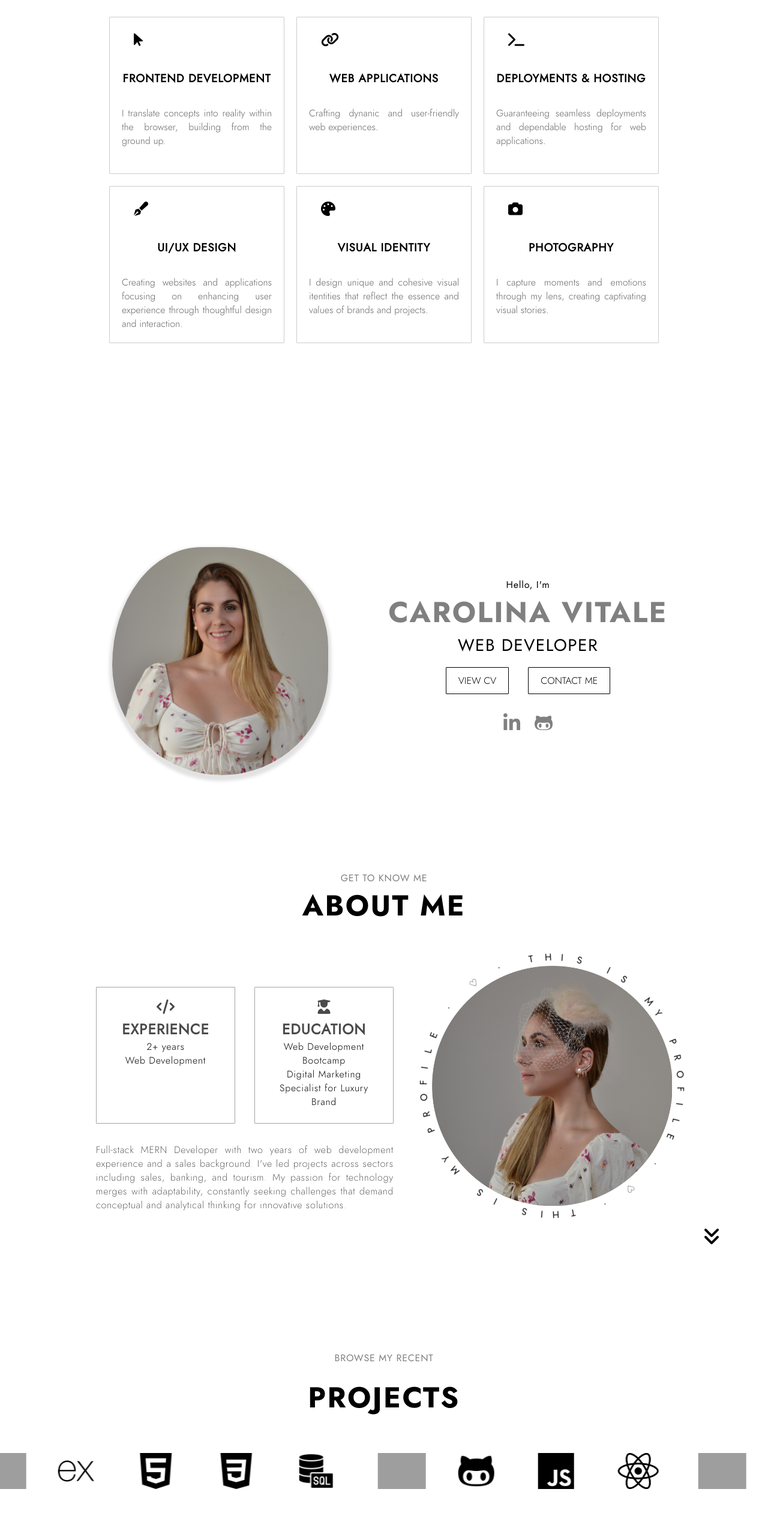
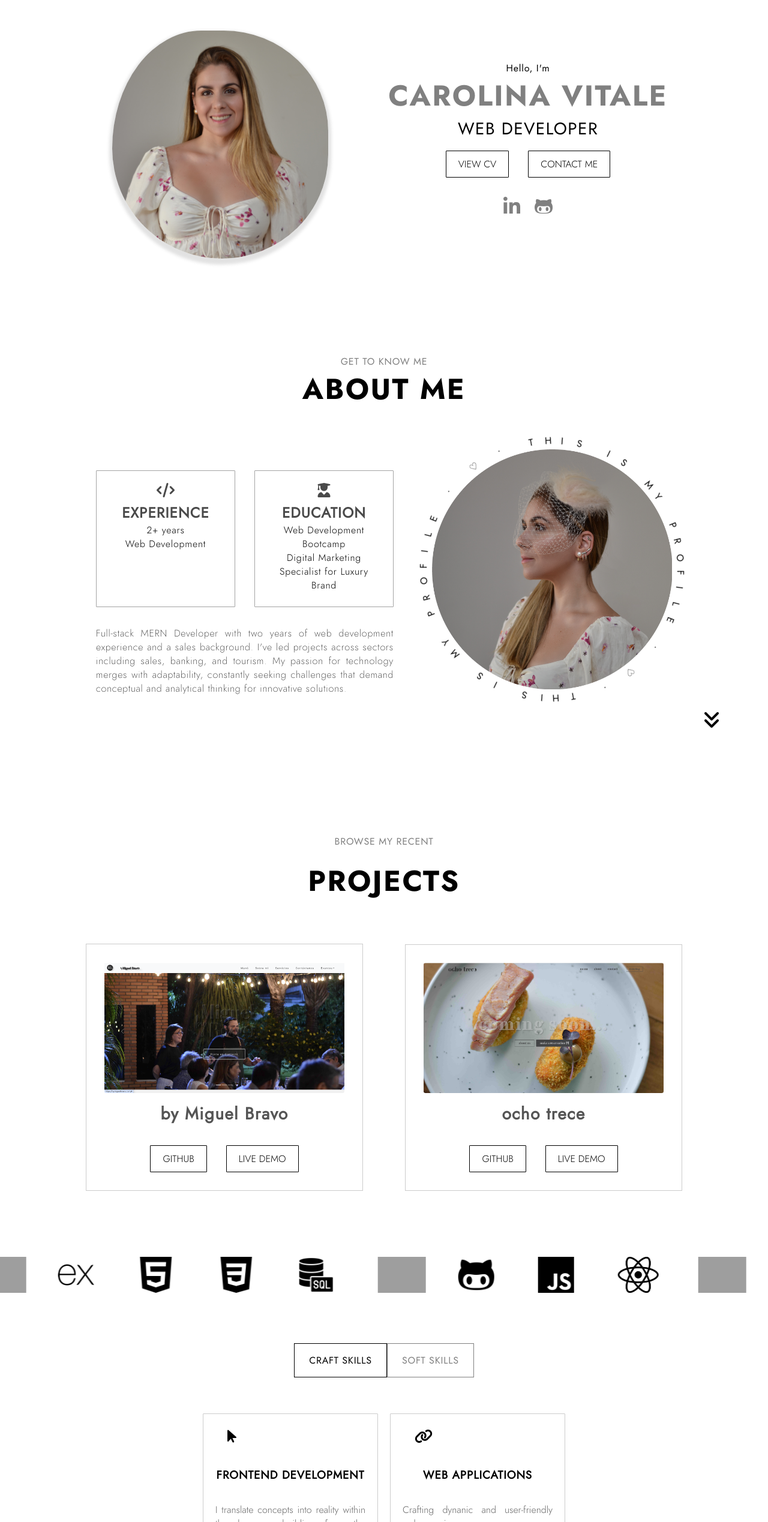
Before and after one commit to CarolinaVitale/carola-vitale, a React (Create React App) app: page / in a window 1280 px wide. Shown: the part 209-2746 px from the top of the page at 60% size. Built offline with nearby package versions, Linux system fonts and the light colour scheme; grey boxes are pictures that could not be loaded.

Commit message:
projects update

```diff
--- a/src/components/About/About.css
+++ b/src/components/About/About.css
@@ -53,7 +53,7 @@
     flex: 1;
     background: white;
     border-radius: 1px;
-    border: rgb(53, 53, 53) 0.1rem solid;
+    border: solid 1px gray;
     border-color: rgb(163, 163, 163);
     text-align: center;
 }
--- a/src/components/ExperienceSlide/ExperienceSlide.css
+++ b/src/components/ExperienceSlide/ExperienceSlide.css
@@ -4,7 +4,7 @@
      height: auto;
      margin: auto;
      overflow: hidden;
-     margin-bottom: 20px;
+     margin-top: 40px;
  }
 
  .slide-container .slide-track {
@@ -43,9 +43,8 @@
      .slide-container {
          width: 100vw;
          height: auto;
-         margin: auto;
+         margin-bottom: 100px;
          overflow: hidden;
-         margin-bottom: 20px;
      }
 
      .slide-container .slide-track {
--- a/src/components/Footer/Footer.js
+++ b/src/components/Footer/Footer.js
@@ -6,7 +6,6 @@ function Footer() {
 
     return (
         <footer className='footer'>
-
             <p>Copyright &#169; 2023 </p><img alt='logotype' className='footer-image' src={image}></img> <p> All Rights Reserved.</p>
         </footer>
     );
--- a/src/components/Projects/Projects.css
+++ b/src/components/Projects/Projects.css
@@ -1,7 +1,38 @@
 /* PROJECTS SECTION */
-
 .projects {
     position: relative;
+    display: flex;
+    flex-wrap: wrap;
+    justify-content: center;
+    min-height: fit-content;
+    height: auto;
+}
+
+.projects-containers {
+    display: flex;
+    justify-content: center;
+    align-items: center;
+    flex: 1;
+    margin: 30px;
+    gap: 30px;
+}
+
+.web-projects {
+    display: flex;
+    justify-content: center;
+    align-items: center;
+    height: auto;
+    padding: 20px;
+}
+
+.projects-details-container {
+    margin: 20px;
+    display: flex;
+    justify-content: center;
+    align-items: center;
+    flex-direction: column;
+    border: solid 1px #ccc;
+        padding: 30px;
 }
 
 .section__text__p1-project {
@@ -20,14 +51,11 @@
     letter-spacing: 0.05em;
 }
 
-.color-container {
-    border-color: rgb(163, 163, 163);
-}
-
 .project-img {
     border-radius: 0.2rem;
-    width: 90%;
-    height: 90%;
+    width: 400px;
+    height: auto;
+    object-fit: contain;
 }
 
 .project-title {
@@ -53,33 +81,37 @@
 @media screen and (max-width: 768px) {
     .projects {
         display: flex;
-        flex-wrap: wrap;
+        align-items: center;
         flex-direction: column;
+        text-align: center;
+        margin: 0;
+        padding: 0;
     }
 
-    .section__text__p1-project{
+    .projects-containers {
+        margin: 0 0 80px 0;
+        padding: 0;
+        flex-direction: column;
+        align-items: center;
+    }
+
+    .section__text__p1-project {
         margin-top: 60px;
     }
 
     .web-projects {
-        height: 750px !important;
+        height: auto;
+        padding: 0;
+        margin: 0;
+    }
+
+    .projects-details-container {
+        padding: 20px;
+        margin: 0;
+        width: 83vw;
+    }
+
+    .project-img {
+        width: 81vw;
     }
 }
-
-.projects {
-    display: flex;
-    flex-wrap: wrap;
-    justify-content: center;
-    min-height: fit-content;
-    height: 250px;
-}
-
-.projects-details-container {
-    display: flex;
-    justify-content: center;
-    flex-direction: column;
-}
-
-.web-projects {
-   height: 550px;
-}
--- a/src/components/Projects/Projects.js
+++ b/src/components/Projects/Projects.js
@@ -6,6 +6,7 @@ import project1 from '../../images/project1.png'
 import project2 from '../../images/project2.png'
 import Button from '../Button/Button'
 import ExperienceSlide from '../ExperienceSlide/ExperienceSlide';
+import Skill from '../Skills/Skills';
 
 
 function Projects() {
@@ -14,7 +15,7 @@ function Projects() {
 
     const [AnimationRef, AnimationInView] = useInView({ threshold: 0.5 });
     const [AnimationRef2, AnimationInView2] = useInView({ threshold: 0.5 });
-
+    const [AnimationRef3, AnimationInView3] = useInView({ threshold: 0.5 });
 
     useEffect(() => {
         const contactSection = document.getElementById('contact');
@@ -42,58 +43,61 @@ function Projects() {
                     <p className="section__text__p1-project">BROWSE MY RECENT</p>
                     <h1 className="title-project">PROJECTS</h1>
                 </motion.div>
-
-
                 <br /> <br /> <br />
             </section>
 
-            <ExperienceSlide />
-
             <section className='web-projects'>
+                <div className="projects-containers">
                     <motion.div
                         ref={AnimationRef2}
-                    initial={{ opacity: 0, y: 50 }}
-                    animate={{ opacity: AnimationInView2 ? 1 : 0, y: AnimationInView2 ? 0 : 50 }}
+                        initial={{ opacity: 0, x: -50 }}
+                        animate={{ opacity: AnimationInView2 ? 1 : 0, x: AnimationInView2 ? 0 : -50 }}
                         transition={{ duration: 0.5 }}
+                        className="projects-details-container"
                     >
-                    <div className="projects-details-container">
-                        <div className="about-containers">
-                            <div className="details-container color-container">
-                                <div className="article-container">
+                        <a href='https://bymiguelbravo.com' target='_blank' rel='noopener noreferrer'>
                             <img
                                 src={project1}
                                 alt="Project 1"
                                 className="project-img"
                             />
-                                </div>
+                        </a>
+
                         <h2 className="experience-sub-title project-title">by Miguel Bravo</h2>
                         <div className="btn-container">
                             <Button buttonSize='btn--medium' buttonStyle='btn--outline' where='https://github.com/CarolinaVitale/bymiguelbravo' children='GITHUB' target='_blank'></Button>
                             <Button buttonSize='btn--medium' buttonStyle='btn--outline' where='https://bymiguelbravo.com' children='LIVE DEMO' target='_blank'></Button>
                         </div>
-                            </div>
-                            <div className="details-container color-container">
-                                <div className="article-container">
+                    </motion.div>
+
+                    <motion.div
+                        ref={AnimationRef3}
+                        initial={{ opacity: 0, x: 50 }}
+                        animate={{ opacity: AnimationInView3 ? 1 : 0, x: AnimationInView3 ? 0 : 50 }}
+                        transition={{ duration: 0.5 }}
+                        className="projects-details-container"
+                    >
+                        <a href='https://ochotrece.restaurant' target='_blank' rel='noopener noreferrer'>
                             <img
                                 src={project2}
                                 alt="Project 2"
                                 className="project-img"
                             />
-                                </div>
+                        </a>
+
+
                         <h2 className="experience-sub-title project-title">ocho trece</h2>
                         <div className="btn-container">
                             <Button buttonSize='btn--medium' buttonStyle='btn--outline' where='https://github.com/CarolinaVitale/ocho-trece' children='GITHUB' target='_blank'></Button>
                             <Button buttonSize='btn--medium' buttonStyle='btn--outline' where='https://ochotrece.restaurant' children='LIVE DEMO' target='_blank'></Button>
                         </div>
+                    </motion.div>
                 </div>
-                        </div>
-                    </div>
-                </motion.div>
 
             </section>
 
-
-
+            <ExperienceSlide />
+            <Skill />
 
             <div className='arrow-container'>
                 <i onClick={handleClick} className="fa-solid fa-angles-down fa-2x arrow"></i>
--- a/src/components/Skills/Skills.css
+++ b/src/components/Skills/Skills.css
@@ -1,6 +1,6 @@
 .skills {
     margin-top: 150px;
-    margin: 150px 10rem;
+    margin: 80px 15rem;
     box-sizing: border-box;
     min-height: fit-content;
     font-family: "Jost 300";
@@ -9,7 +9,7 @@
 .buttons {
 
     text-align: center;
-    margin-bottom: 20px;
+    margin-bottom: 50px;
 }
 
 .buttons button {
@@ -74,3 +74,21 @@
     flex-wrap: wrap;
     justify-content: center;
 }
+
+/* Media query for mobile devices */
+@media (max-width: 768px) {
+    .skills {
+        margin: 50px 1rem;
+    }
+
+    .skill-box {
+        margin: 10px 0;
+        width: 85%;
+        height: auto;
+    }
+
+    .skills-section {
+        flex-direction: column;
+        align-items: center;
+    }
+}
--- a/src/components/Skills/Skills.js
+++ b/src/components/Skills/Skills.js
@@ -1,85 +1,96 @@
 import React, { useState } from 'react';
-import '../Skills/Skills.css'
+import '../Skills/Skills.css';
+import { useInView } from 'react-intersection-observer';
+import { motion } from 'framer-motion';
 
 const skillsData = {
     hardSkills: [
         {
-            icon: <i class="fa-solid fa-arrow-pointer"></i>,
+            icon: <i className="fa-solid fa-arrow-pointer"></i>,
             title: 'FRONTEND DEVELOPMENT',
             description: 'I translate concepts into reality within the browser, building from the ground up.',
         },
         {
-            icon: <i class="fa-solid fa-link"></i>,
+            icon: <i className="fa-solid fa-link"></i>,
             title: 'WEB APPLICATIONS',
             description: 'Crafting dynanic and user-friendly web experiences.',
         },
         {
-            icon: <i class="fa-solid fa-terminal"></i>,
+            icon: <i className="fa-solid fa-terminal"></i>,
             title: 'DEPLOYMENTS & HOSTING',
             description: 'Guaranteeing seamless deployments and dependable hosting for web applications.',
         },
         {
-            icon: <i class="fa-solid fa-pen-fancy"></i>,
+            icon: <i className="fa-solid fa-pen-fancy"></i>,
             title: 'UI/UX DESIGN',
             description: 'Creating websites and applications focusing on enhancing user experience through thoughtful design and interaction.',
         },
         {
-            icon: <i class="fa-solid fa-palette"></i>,
+            icon: <i className="fa-solid fa-palette"></i>,
             title: 'VISUAL IDENTITY',
             description: 'I design unique and cohesive visual itentities that reflect the essence and values of brands and projects.',
         },
         {
-            icon: <i class="fa-solid fa-camera"></i>,
+            icon: <i className="fa-solid fa-camera"></i>,
             title: 'PHOTOGRAPHY',
             description: 'I capture moments and emotions through my lens, creating captivating visual stories.',
         },
-
     ],
 
     softSkills: [
         {
-            icon: <i class="fa-solid fa-fingerprint"></i>,
+            icon: <i className="fa-solid fa-fingerprint"></i>,
             title: 'CREATIVITY',
             description: 'Thinks outside the box, generates inventive ideas, and approaches tasks with originality and imagination. ',
         },
         {
-            icon: <i class="fa-solid fa-puzzle-piece"></i>,
+            icon: <i className="fa-solid fa-puzzle-piece"></i>,
             title: 'PROBLEM SOLVING',
             description: ' Identifies challenges, analyzes root causes, and develops innovative solutions to overcome obstacles.',
         },
         {
-            icon: <i class="fa-solid fa-stopwatch"></i>,
+            icon: <i className="fa-solid fa-stopwatch"></i>,
             title: 'TIME MANAGEMENT',
             description: 'Efficiently prioritizes tasks, organizes schedules, and meets deadlines to deliver high-quality results.',
         },
         {
-            icon: <i class="fa-solid fa-dice-d20"></i>,
+            icon: <i className="fa-solid fa-dice-d20"></i>,
             title: 'ADAPTABILITY',
             description: 'Quickly adjusts to new situations, embraces change, and remains flexible in dynamic work settings.',
         },
         {
-            icon: <i class="fa-solid fa-comments"></i>,
+            icon: <i className="fa-solid fa-comments"></i>,
             title: 'COMMUNICATION',
             description: 'Clear and effective in conveying ideas, fostering open dialogue and understanding among team members and stakeholders.',
         },
         {
-            icon: <i class="fa-solid fa-user-group"></i>,
+            icon: <i className="fa-solid fa-user-group"></i>,
             title: 'LEADERSHIP',
             description: 'Demonstrates the ability to guide and inspire others, making sound decisions and fostering a positive work environment.',
         },
     ],
 };
 
-const SkillBox = ({ icon, title, description }) => (
-    <div className="skill-box">
+const SkillBox = ({ icon, title, description }) => {
+    const { ref, inView } = useInView({ threshold: 0.5 });
+
+    return (
+        <motion.div
+            ref={ref}
+            className="skill-box"
+            initial={{ opacity: 0, y: 50 }}
+            animate={{ opacity: inView ? 1 : 0, y: inView ? 0 : 50 }}
+            transition={{ duration: 0.5 }}
+        >
             <div className="icon">{icon}</div>
             <div className='content'>
-            <br/>
+                <br />
                 <h3>{title}</h3>
                 <p>{description}</p>
             </div>
-    </div>
+        </motion.div>
     );
+};
 
 const SkillsSection = ({ skills }) => (
     <div className="skills-section">
@@ -113,6 +124,7 @@ const Skill = () => {
                     SOFT SKILLS
                 </button>
             </div>
+
             <SkillsSection skills={skillsData[currentSkills]} />
         </div>
     );
--- a/src/pages/Home.js
+++ b/src/pages/Home.js
@@ -5,13 +5,11 @@ import Profile from '../components/Profile/Profile'
 import Projects from '../components/Projects/Projects'
 import Contact from '../components/Contact/Contact';
 import FooterNav from '../components/FooterNav/FooterNav'
-import Skill from '../components/Skills/Skills';
 
 function Home() {
 
     return (
         <>
-            <Skill />
             <Profile />
             {/* <Experience /> */}
             <About />
```
Lines whose indentation alone changed are shown as unchanged.
